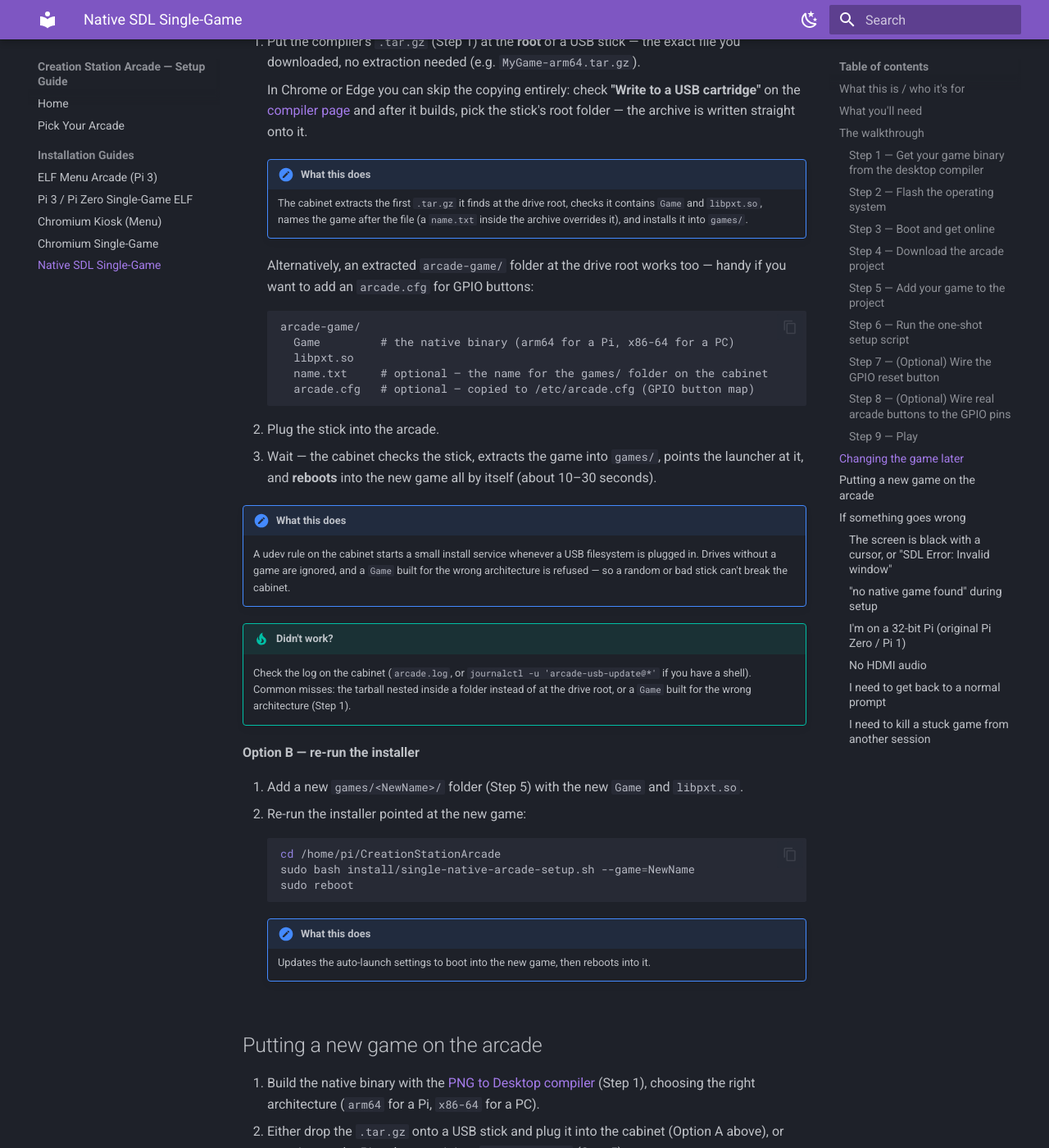
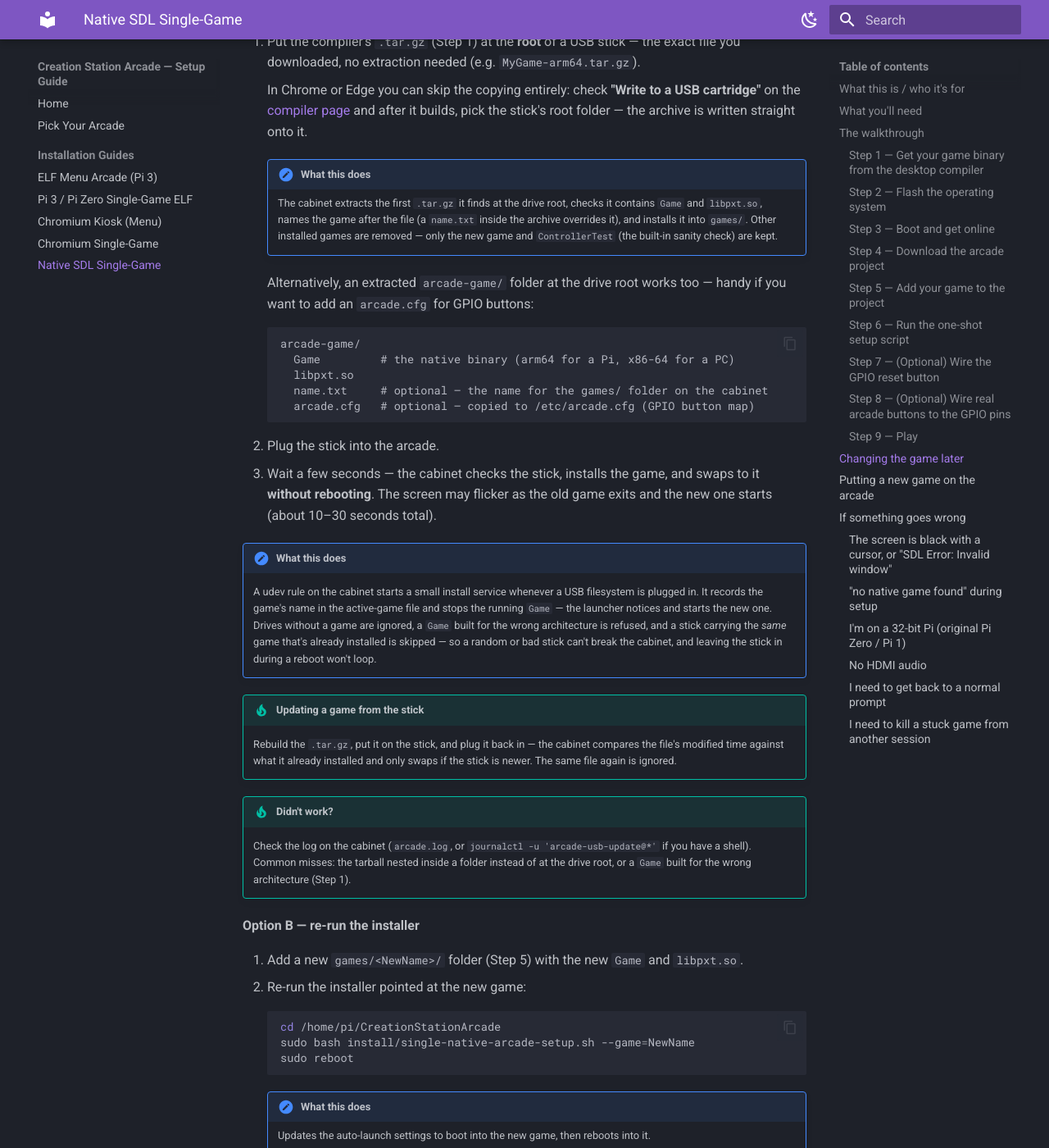
Before and after one commit to Kikketer/CreationStationArcade, an MkDocs documentation site: the page built from docs/single-native-arcade.md, in a window 1280 px wide and 1400 px high, scrolled down 6129 px. Shown: the whole window at 82% size. Built offline with MkDocs 1.6.1 and Material for MkDocs 9.7.7, drawn with Linux system fonts in a browser that asks for light colours; some of the changed text lies outside the part shown.

Commit message:
Update USB game-swap docs for live switching
The stick now swaps games without rebooting, is skipped when it carries
the already-active game, reinstalls only when newer, prunes stale games
(except ControllerTest), and deleting a game fails over to
ControllerTest.

````diff
--- a/docs/single-native-arcade.md
+++ b/docs/single-native-arcade.md
@@ -191,7 +191,7 @@ Once the installer has run, the cabinet watches for USB drives. To swap games:
     In Chrome or Edge you can skip the copying entirely: check **"Write to a USB cartridge"** on the [compiler page](https://www.makecode.games/compilers/desktop) and after it builds, pick the stick's root folder — the archive is written straight onto it.
 
     !!! note "What this does"
-        The cabinet extracts the first `.tar.gz` it finds at the drive root, checks it contains `Game` and `libpxt.so`, names the game after the file (a `name.txt` inside the archive overrides it), and installs it into `games/`.
+        The cabinet extracts the first `.tar.gz` it finds at the drive root, checks it contains `Game` and `libpxt.so`, names the game after the file (a `name.txt` inside the archive overrides it), and installs it into `games/`. Other installed games are removed — only the new game and `ControllerTest` (the built-in sanity check) are kept.
 
     Alternatively, an extracted `arcade-game/` folder at the drive root works too — handy if you want to add an `arcade.cfg` for GPIO buttons:
 
@@ -204,10 +204,13 @@ Once the installer has run, the cabinet watches for USB drives. To swap games:
     ```
 
 2. Plug the stick into the arcade.
-3. Wait — the cabinet checks the stick, extracts the game into `games/`, points the launcher at it, and **reboots** into the new game all by itself (about 10–30 seconds).
+3. Wait a few seconds — the cabinet checks the stick, installs the game, and swaps to it **without rebooting**. The screen may flicker as the old game exits and the new one starts (about 10–30 seconds total).
 
 !!! note "What this does"
-    A udev rule on the cabinet starts a small install service whenever a USB filesystem is plugged in. Drives without a game are ignored, and a `Game` built for the wrong architecture is refused — so a random or bad stick can't break the cabinet.
+    A udev rule on the cabinet starts a small install service whenever a USB filesystem is plugged in. It records the game's name in the active-game file and stops the running `Game` — the launcher notices and starts the new one. Drives without a game are ignored, a `Game` built for the wrong architecture is refused, and a stick carrying the *same* game that's already installed is skipped — so a random or bad stick can't break the cabinet, and leaving the stick in during a reboot won't loop.
+
+!!! tip "Updating a game from the stick"
+    Rebuild the `.tar.gz`, put it on the stick, and plug it back in — the cabinet compares the file's modified time against what it already installed and only swaps if the stick is newer. The same file again is ignored.
 
 !!! tip "Didn't work?"
     Check the log on the cabinet (`arcade.log`, or `journalctl -u 'arcade-usb-update@*'` if you have a shell). Common misses: the tarball nested inside a folder instead of at the drive root, or a `Game` built for the wrong architecture (Step 1).
@@ -229,8 +232,11 @@ Once the installer has run, the cabinet watches for USB drives. To swap games:
 ## Putting a new game on the arcade
 
 1. Build the native binary with the [PNG to Desktop compiler](https://www.makecode.games/compilers/desktop) (Step 1), choosing the right architecture (`arm64` for a Pi, `x86-64` for a PC).
-2. Either drop the `.tar.gz` onto a USB stick and plug it into the cabinet (Option A above), or copy it onto the Pi and extract it into `games/<Name>/` (Step 5).
+2. Either drop the `.tar.gz` onto a USB stick and plug it into the cabinet (Option A above — no reboot needed), or copy it onto the Pi and extract it into `games/<Name>/` (Step 5).
 3. If you installed manually, re-run the installer with `--game=<Name>` and reboot (above).
+
+!!! tip "Deleting a game"
+    Remove a `games/<Name>/` folder (and reboot, or let the current game exit) and the cabinet falls back to `ControllerTest` — which then becomes the recorded active game until a new one arrives.
 
 You can also save the new game folder to the project and upload it through git to keep the source of truth in the repo.
 
````
